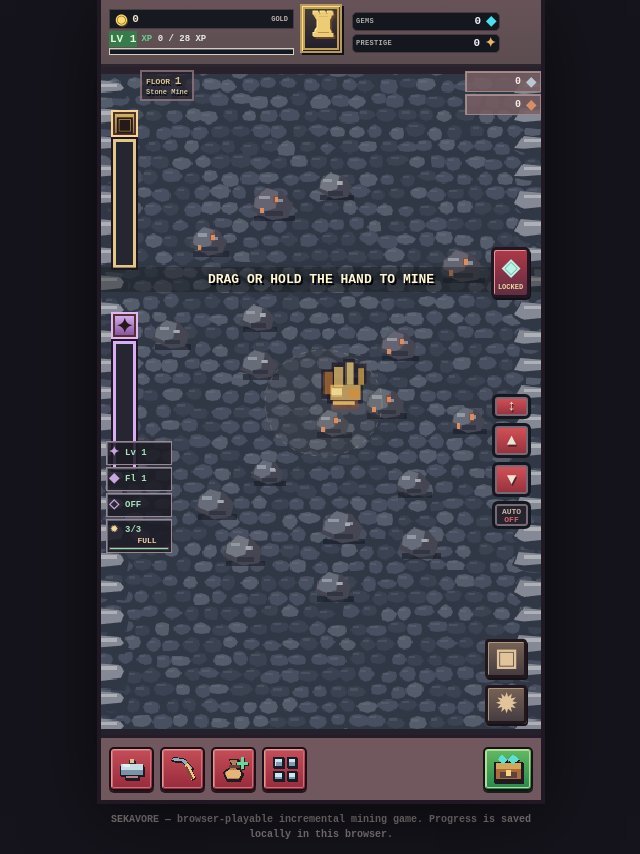
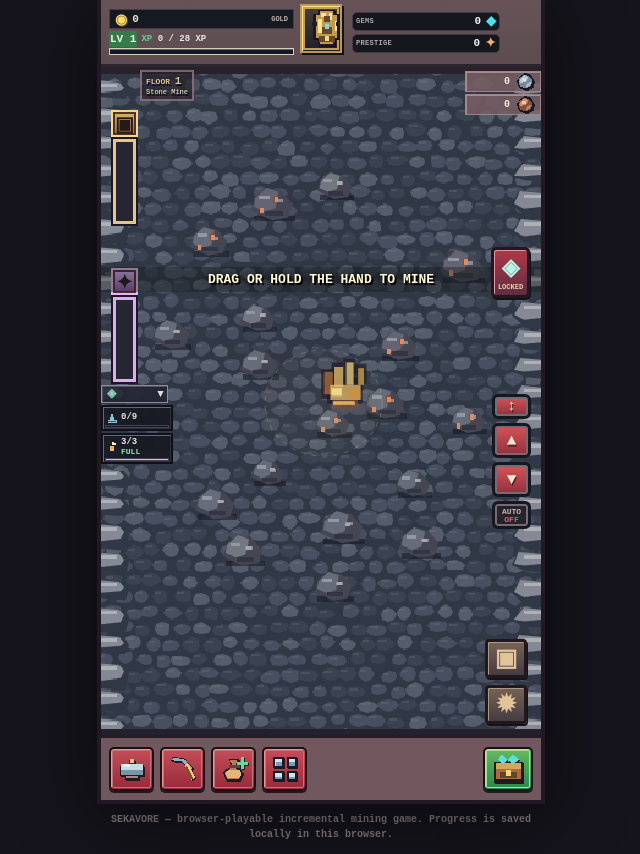
Before and after one commit to SekaFaji/Sekavore, a website with bundled scripts: page index.html in a window 1280 px wide. Shown: the whole page, without its empty margins (319-959 px from the left). Built offline with nearby package versions, Linux system fonts and the light colour scheme.

Commit message:
v0.17: polish mining HUD status and ore indicators
* feat(hud): data-backed ore indicators and compact status rail

* feat(hud): add pixel miner emblem and status toggle

* style(hud): compact resource icons and status controls

* fix(hud): evaluate live ore and status template fields

* fix(pages): publish HUD v0.17 styling

* test/docs(hud): verify v0.17 presentation and describe changes

* test/docs(hud): verify v0.17 presentation and describe changes

* chore(hud): update project version and notes

* chore(hud): update project version and notes

```diff
--- a/game.js
+++ b/game.js
@@ -149,10 +149,30 @@ canvas.addEventListener('pointerdown',e=>{if(currentMenu||quickDrawer)return;con
 canvas.addEventListener('pointermove',e=>{if(!hand.held)return;const p=pointerPosition(e);holdPoint=p;hand.x=p.x;hand.y=p.y;});
 const stopHold=()=>{hand.held=false;holdRock=null;holdPoint=null};
 canvas.addEventListener('pointerup',stopHold);canvas.addEventListener('pointercancel',stopHold);canvas.addEventListener('lostpointercapture',stopHold);
-function updateHud(){updateTarget();const exp=LVL_REQ(game.level);$('level').textContent='LV '+game.level;$('levelXp').textContent=fmt(game.xp)+' / '+fmt(exp)+' XP';$('xpFill').style.width=Math.min(100,game.xp/exp*100)+'%';$('gold').textContent=fmt(game.gold);$('gems').textContent=fmt(game.gems);$('hudPrestige').textContent=fmt(game.prestigePoints||0);$('floor').textContent=game.floor;$('floorName').textContent=game.floor<=5?'Stone Mine':game.floor<=10?'Copper Depths':'Crystal Caves';$('quotaText').textContent=game.rocksThisFloor+' / '+floorQuota(game.floor);$('quotaFill').style.width=Math.min(100,game.rocksThisFloor/floorQuota(game.floor)*100)+'%';const resourceCounters=ORES.filter(o=>(game.ore[o.id]||0)>0).slice(0,4);while(resourceCounters.length<2){const candidate=ORES.find(o=>!resourceCounters.includes(o));if(!candidate)break;resourceCounters.push(candidate);}
- $('resourceRows').innerHTML=resourceCounters.map(o=>`<div class="mineral-count"><strong>${fmt(game.ore[o.id]||0)}</strong><span style="color:${o.color}">◆</span></div>`).join('');
+const pixelOreIcon=ore=>`<svg viewBox="0 0 24 24" class="ore-pixel" aria-hidden="true" focusable="false"><path fill="#141822" d="M5 7 11 2 17 4 22 11 20 18 13 22 5 19 2 12z"/><path fill="${ore.edge}" d="M5 8 11 4 16 6 20 11 18 17 12 20 6 18 4 12z"/><path fill="${ore.color}" d="M6 9 11 5 15 7 13 12 7 14 5 12z"/><path fill="#f5efdb" opacity=".57" d="M8 8h5v3H8z"/><path fill="${ore.color}" opacity=".78" d="m14 14 5-2-2 5-5 2z"/></svg>`;
+const statusPixel=type=>({
+ floor:'<svg viewBox="0 0 16 16" class="status-pixel" aria-hidden="true"><path fill="#86c4d1" d="M2 11h12v3H2zM5 7h6v3H5zM7 3h2v3H7z"/><path fill="#365776" d="M3 12h10v1H3z"/></svg>',
+ bombs:'<svg viewBox="0 0 16 16" class="status-pixel" aria-hidden="true"><path fill="#1a1e29" d="M3 6h10v8H3z"/><path fill="#efb257" d="M5 7h6v6H5z"/><path fill="#fff0b7" d="M8 1h2v4H8zM11 3h2v2h-2z"/></svg>',
+ drones:'<svg viewBox="0 0 16 16" class="status-pixel" aria-hidden="true"><path fill="#15232d" d="M1 6h14v7H1z"/><path fill="#6fbdce" d="M4 5h8v7H4z"/><path fill="#e2da7e" d="M7 7h3v3H7z"/><path fill="#92dce0" d="M1 7h2v3H1zM13 7h2v3h-2z"/></svg>',
+ obelisk:'<svg viewBox="0 0 16 16" class="status-pixel" aria-hidden="true"><path fill="#182531" d="M5 2h6l3 12H2z"/><path fill="#9bd48a" d="M7 4h2l2 9H5z"/><path fill="#ddf59b" d="M7 7h2v3H7z"/></svg>'
+})[type];
+function statusEntries(){
  const charge=bombRechargeInfo();
- $('statusGroup').innerHTML=`<button type="button" data-side="stats" title="Miner level"><span class="status-glyph">✦</span><strong>Lv ${game.level}</strong></button><button type="button" data-side="floors" title="Current floor"><span class="status-glyph">◆</span><strong>Fl ${game.floor}</strong></button><button type="button" data-side="drones" title="Drone status"><span class="status-glyph">◇</span><strong>${game.drone?'ACTIVE':'OFF'}</strong></button><button type="button" class="status-bomb" data-side="bombs" title="Bomb recharge"><span class="status-glyph">✹</span><strong>${charge.charges}/${charge.cap}</strong><span class="status-time">${charge.remaining?secs(charge.remaining):'FULL'}</span><i style="--charge:${charge.progress.toFixed(1)}%"></i></button>`;
+ const data=[
+  {id:'floors',icon:'floor',name:'Floor progress',value:`${game.rocksThisFloor}/${floorQuota(game.floor)}`,sub:'',progress:Math.min(100,100*game.rocksThisFloor/floorQuota(game.floor))},
+  {id:'bombs',icon:'bombs',name:'Bomb recharge',value:`${charge.charges}/${charge.cap}`,sub:charge.remaining?secs(charge.remaining):'FULL',progress:charge.progress}
+ ];
+ if(game.drone)data.push({id:'drones',icon:'drones',name:'Drone',value:'ACTIVE',sub:droneMotion.targetId?'FLYING':droneMotion.ready?'READY':'MINING',progress:null});
+ const wait=Math.max(0,Math.ceil(((game.bossReadyAt||0)-Date.now())/1000));
+ if(wait>0)data.push({id:'obelisk',icon:'obelisk',name:'Obelisk ready',value:secs(wait),sub:'',progress:null});
+ return data;
+}
+function renderStatusRail(){
+ $('statusGroup').innerHTML=statusEntries().map(x=>`<button type="button" class="hud-effect ${x.sub?'hud-effect-timed':''}" data-side="${x.id}" title="${x.name}" aria-label="${x.name}: ${x.value}${x.sub?' '+x.sub:''}"><span class="status-glyph">${statusPixel(x.icon)}</span><span class="hud-effect-body"><strong>${x.value}</strong>${x.sub?`<small>${x.sub}</small>`:''}</span>${x.progress!==null?`<i style="--charge:${x.progress.toFixed(1)}%"></i>`:''}</button>`).join('');
+}
+function updateHud(){updateTarget();const exp=LVL_REQ(game.level);$('level').textContent='LV '+game.level;$('levelXp').textContent=fmt(game.xp)+' / '+fmt(exp)+' XP';$('xpFill').style.width=Math.min(100,game.xp/exp*100)+'%';$('gold').textContent=fmt(game.gold);$('gems').textContent=fmt(game.gems);$('hudPrestige').textContent=fmt(game.prestigePoints||0);$('floor').textContent=game.floor;$('floorName').textContent=game.floor<=5?'Stone Mine':game.floor<=10?'Copper Depths':'Crystal Caves';$('quotaText').textContent=game.rocksThisFloor+' / '+floorQuota(game.floor);$('quotaFill').style.width=Math.min(100,game.rocksThisFloor/floorQuota(game.floor)*100)+'%';const resourceCounters=ORES.filter(o=>o.min<=game.highestFloor||(game.ore[o.id]||0)>0).slice(-4);
+ $('resourceRows').innerHTML=resourceCounters.map(o=>`<div class="mineral-count" title="${o.name} ore" aria-label="${o.name} ore: ${fmt(game.ore[o.id]||0)}"><strong>${fmt(game.ore[o.id]||0)}</strong>${pixelOreIcon(o)}</div>`).join('');
+ renderStatusRail();
  $('droneState').textContent=game.drone?'ACTIVE':'LOCKED';$('chestFill').style.height=((game.rocksBroken%18)/18*100)+'%';$('starFill').style.height=((game.rocksBroken%65)/65*100)+'%';$('autoFloorState').textContent=game.autoFloor?'ON':'OFF';$('autoFloor').classList.toggle('active',game.autoFloor);}
 let lastMenuRender=0,lastDrawerRender=0;function tick(){const now=performance.now();if(!bossFight){if(game.drone){droneClock+=.25;const interval=5/Math.max(1,1+.15*game.droneLevel);if(droneClock>=interval){droneClock=0;droneMotion.ready=true;}}}advanceBombRecharge(Math.min(1,Math.max(0,(now-lastBombTick)/1000)));lastBombTick=now;updateHud();if(quickDrawer&&now-lastDrawerRender>1100){renderQuickDrawer();lastDrawerRender=now;}if(currentMenu&&now-lastMenuRender>950&&['upgrades','craft','sell','bag','floors','drones','bombs','obelisk','prestige','artifacts','stats','hub'].includes(currentMenu)){const sc=$('panelContent').scrollTop;renderMenu();$('panelContent').scrollTop=sc;lastMenuRender=now;}}
 function showMarkup(title,html){$('panelTitle').textContent=title;$('panelContent').innerHTML=html;lastMenuRender=performance.now();}
@@ -381,6 +401,7 @@ $('panelContent').addEventListener('change',async e=>{if(e.target.id!=='importFi
 $('inventoryQuick').onclick=()=>openQuickDrawer('consumables');$('bombDrawerBtn').onclick=()=>openQuickDrawer('bombs');$('drawerClose').onclick=closeQuickDrawer;
  $('drawerContent').addEventListener('click',e=>{const action=e.target.closest('[data-draw-action]')?.dataset.drawAction;if(action==='select-basic'){renderQuickDrawer();}else if(action==='fire'){detonate();renderQuickDrawer();}});
  $('statusGroup').addEventListener('click',e=>{const menu=e.target.closest('[data-side]')?.dataset.side;if(menu==='bombs')openQuickDrawer('bombs');else if(menu)openMenu(menu);});
+$('statusToggle').addEventListener('click',()=>{const rail=$('statusGroup');const collapsed=rail.classList.toggle('collapsed');$('statusToggle').setAttribute('aria-expanded',String(!collapsed));$('statusToggle').textContent=collapsed?'▸':'▾';});
  $('shopDock').querySelector('span').innerHTML=navIcons.store;$('menuDock').querySelector('span').innerHTML=navIcons.hub;$('shopDock').onclick=()=>openMenu('store');$('droneQuick').onclick=()=>openMenu('drones');$('floorPair').onclick=()=>openMenu('floors');$('eventShortcut').classList.toggle('hidden',!eventActive);
  updatePinnedMenus();$('hubBtn').onclick=()=>openMenu('hub');$('floorMapBtn').onclick=()=>openMenu('floors');$('closeBtn').onclick=()=>closeMenu();$('hubCloseDock').onclick=()=>closeMenu();$('backBtn').onclick=()=>currentMenu==='hub'?closeMenu():openMenu('hub');$('floorUp').onclick=()=>changeFloor(1);$('floorDown').onclick=()=>changeFloor(-1);$('autoFloor').onclick=()=>{game.autoFloor=!game.autoFloor;save();updateHud();notice('AUTO FLOOR '+(game.autoFloor?'ENABLED':'DISABLED'));};document.querySelectorAll('.dock button').forEach(b=>{if(b.id!=='hubCloseDock'&&b.id!=='shopDock')b.onclick=()=>openMenu(b.dataset.menu);});window.addEventListener('keydown',e=>{if(e.key==='Escape'){if(!$('confirm').classList.contains('hidden'))$('confirm').classList.add('hidden');else closeMenu();}});let backgroundAt=null;document.addEventListener('visibilitychange',()=>{if(document.hidden){backgroundAt=Date.now();save();}else if(backgroundAt){const summary=offlineGrant(game,(Date.now()-backgroundAt)/1000);backgroundAt=null;if(summary.ore){eventLog('Drone gathered '+summary.ore+' ore while away');notice('DRONE RETURNED WITH '+summary.ore+' ORE');save();updateHud();}}});window.addEventListener('pagehide',save);
 updateHud();requestAnimationFrame(draw);setInterval(tick,250);setInterval(save,8000);
--- /dev/null
+++ b/hud-v017.css
@@ -0,0 +1,30 @@
+/* Sekavore v0.17 — pixel ore indicators and active, data-backed status rail. */
+.top-icon.miner-emblem{overflow:hidden}
+.miner-idol{width:37px;height:47px;display:block;shape-rendering:crispEdges;filter:drop-shadow(1px 1px #14111b)}
+.right-resources{right:0;top:5px;width:80px;gap:2px}
+.right-resources .mineral-count{position:relative;display:flex;flex-direction:row;align-items:center;justify-content:space-between;width:100%;height:22px;min-height:22px;padding:0 5px 0 7px;gap:3px;background:#765d62e8;border:1px solid #987f80;box-shadow:inset 1px 1px #ae9690}
+.right-resources .mineral-count strong{font-size:10px;flex:1;text-align:right;min-width:0;color:#f5e9db;font-variant-numeric:tabular-nums;white-space:nowrap}
+.ore-pixel{width:21px;height:21px;display:block;flex:none;shape-rendering:crispEdges;image-rendering:pixelated;filter:drop-shadow(1px 1px #24202b)}
+.side-left .status-toggle{position:absolute;z-index:5;top:275px;left:-6px;width:67px;height:18px;padding:0 4px;text-align:right;pointer-events:auto;background:#232532e5;border:1px solid #8f8b9a;color:#e4dedb;font-size:11px;line-height:13px;box-shadow:inset 1px 1px #4f5567}
+.side-left .status-toggle::before{content:'◈';position:absolute;left:5px;color:#8dd1bd;font-size:12px}
+.side-left .vertical-bar{height:85px;min-height:85px;max-height:85px}
+.side-left .chest-head.pink{margin-top:45px}
+.side-left .status-group{top:295px;width:72px;left:-6px;gap:2px}
+.status-group.collapsed{display:none}
+.status-group button.hud-effect{position:relative;display:flex;gap:3px;align-items:center;justify-content:flex-start;height:26px;min-height:26px;padding:2px 3px;border:2px solid #0e1119;background:#171a23f5;color:#e7e7df;box-shadow:inset 1px 1px #636979,inset -1px -1px #31303e;overflow:hidden;text-align:left}
+.status-group button.hud-effect-timed{height:31px;min-height:31px;padding-bottom:5px}
+.status-group .status-glyph{flex:none;display:flex;align-items:center;justify-content:center;width:17px;height:17px}
+.status-pixel{width:16px;height:16px;display:block;shape-rendering:crispEdges}
+.hud-effect-body{display:flex;flex-direction:column;align-items:flex-start;gap:0;min-width:0;line-height:1.08}
+.status-group .hud-effect-body strong{font-size:9px;font-weight:700;color:#e7e5e2;white-space:nowrap;font-variant-numeric:tabular-nums}
+.status-group .hud-effect-body small{font-size:8px;color:#9ee1b0;white-space:nowrap}
+.status-group button.hud-effect i{position:absolute;bottom:1px;left:2px;right:2px;height:3px;background:linear-gradient(to right,#8ee8a1 0%,#8ee8a1 var(--charge),#131723 var(--charge),#131723 100%);border:1px solid #434453}
+@media(max-width:365px){
+ .miner-idol{width:34px;height:43px}
+ .right-resources{width:78px}
+ .ore-pixel{width:19px;height:19px}
+ .side-left .vertical-bar{height:76px;min-height:76px;max-height:76px}
+ .side-left .chest-head.pink{margin-top:39px}
+ .side-left .status-toggle{top:251px}
+ .side-left .status-group{top:271px}
+}
--- a/index.html
+++ b/index.html
@@ -1,13 +1,13 @@
-<!DOCTYPE html><html lang="en"><head><meta charset="utf-8"><meta name="viewport" content="width=device-width,initial-scale=1,viewport-fit=cover,user-scalable=no"><meta name="theme-color" content="#59484c"><meta name="description" content="Sekavore is a browser-playable incremental mining game."><title>Sekavore</title><link rel="stylesheet" href="style.css"><link rel="stylesheet" href="bomb-panel.css"><link rel="stylesheet" href="consumables-panel.css"><link rel="stylesheet" href="hud-v016.css"><link rel="stylesheet" href="bomb-panel.css"></head><body>
+<!DOCTYPE html><html lang="en"><head><meta charset="utf-8"><meta name="viewport" content="width=device-width,initial-scale=1,viewport-fit=cover,user-scalable=no"><meta name="theme-color" content="#59484c"><meta name="description" content="Sekavore is a browser-playable incremental mining game."><title>Sekavore</title><link rel="stylesheet" href="style.css"><link rel="stylesheet" href="bomb-panel.css"><link rel="stylesheet" href="consumables-panel.css"><link rel="stylesheet" href="hud-v016.css"><link rel="stylesheet" href="hud-v017.css"><link rel="stylesheet" href="bomb-panel.css"></head><body>
 <div id="game" class="game">
  <div class="topbar">
   <div class="hud-left"><div class="hud-gold"><span class="hud-coin" aria-hidden="true">◉</span><strong id="gold">0</strong><small>GOLD</small></div><div class="metertext"><b id="level">LV 1</b><span><em>XP</em> <span id="levelXp">0 / 28 XP</span></span></div><div class="meter"><div id="xpFill" class="xpfill"></div></div></div>
   <div class="hud-right"><div class="resource"><span class="blue">◆</span><strong id="gems">0</strong><small>GEMS</small></div><div class="resource"><span class="prestige-symbol">✦</span><strong id="hudPrestige">0</strong><small>PRESTIGE</small></div></div>
-  <button id="hubBtn" class="top-icon miner-emblem" title="Open game menus" aria-label="Open game menus"><span class="emblem-pixel" aria-hidden="true">♜</span></button>
+  <button id="hubBtn" class="top-icon miner-emblem" title="Open game menus" aria-label="Open game menus"><svg viewBox="0 0 38 50" class="miner-idol" aria-hidden="true" focusable="false"><path fill="#1b1a23" d="M10 3h18v4h5v27h-5v7H10v-7H5V7h5z"/><path fill="#c09b4c" d="M12 4h14v4h4v25h-4v6H12v-6H8V8h4z"/><path fill="#ffe195" d="M13 6h5v5h-5zm9 0h3v8h-3zM10 13h4v15h-4zm18 2h2v11h-2z"/><path fill="#65462e" d="M16 10h7v6h-7zM14 21h11v8H14zM11 31h17v6H11z"/><path fill="#85d8d3" d="M17 18h5v5h-5z"/><path fill="#f4d876" d="M17 31h5v5h-5z"/><path fill="#1b1d28" d="M4 16h5v4H4zM29 16h5v4h-5z"/></svg></button>
  </div>
  <div class="stage"><canvas id="field" width="360" height="602" aria-label="Interactive pixel art mining field"></canvas>
   <div class="fieldtop"> <button type="button" class="floor-badge" id="floorMapBtn" aria-label="Open floor map">FLOOR <strong id="floor">1</strong> <span id="floorName">Stone Mine · MAP ▸</span></button><div class="quota"><span id="quotaText">0 / 9</span><div class="meter"><div id="quotaFill"></div></div></div></div>
-  <div class="side-left"><div class="chest-head">▣</div><div class="vertical-bar"><div id="chestFill"></div></div><div class="chest-head pink">✦</div><div class="vertical-bar second"><div id="starFill"></div></div><div class="status-group" id="statusGroup" aria-label="Active mining status"></div></div>
+  <div class="side-left"><div class="chest-head">▣</div><div class="vertical-bar"><div id="chestFill"></div></div><div class="chest-head pink">✦</div><div class="vertical-bar second"><div id="starFill"></div></div><button id="statusToggle" class="status-toggle" type="button" aria-expanded="true" aria-controls="statusGroup" aria-label="Show or hide status effects">▾</button><div class="status-group" id="statusGroup" aria-label="Active mining status"></div></div>
   <div class="right-resources" id="resourceRows" aria-label="Resource counters"></div>
   <button type="button" id="droneQuick" class="timed-shortcut" aria-label="Open drone menu" title="Drones"><span>◈</span><small id="droneState">LOCKED</small></button>
   <div class="floor-controls" aria-label="Floor controls"><button id="floorPair" class="control red paired" title="Open floor map">↕</button><button id="floorUp" class="control red" title="Descend to the next floor">▲</button><button id="floorDown" class="control red" title="Return to previous floor">▼</button><button id="autoFloor" class="control small">AUTO<br><span id="autoFloorState">OFF</span></button></div>
--- a/package.json
+++ b/package.json
@@ -1,6 +1,6 @@
 {
   "name": "sekavore",
-  "version": "0.16.0",
+  "version": "0.17.0",
   "type": "module",
   "private": true,
   "scripts": {
```
Also changed, not shown: PATCH_NOTES_v0.17.md (added, +9 -0 lines), tests/hud_v017.test.mjs (added, +23 -0 lines), .github/workflows/pages.yml, README.md.
